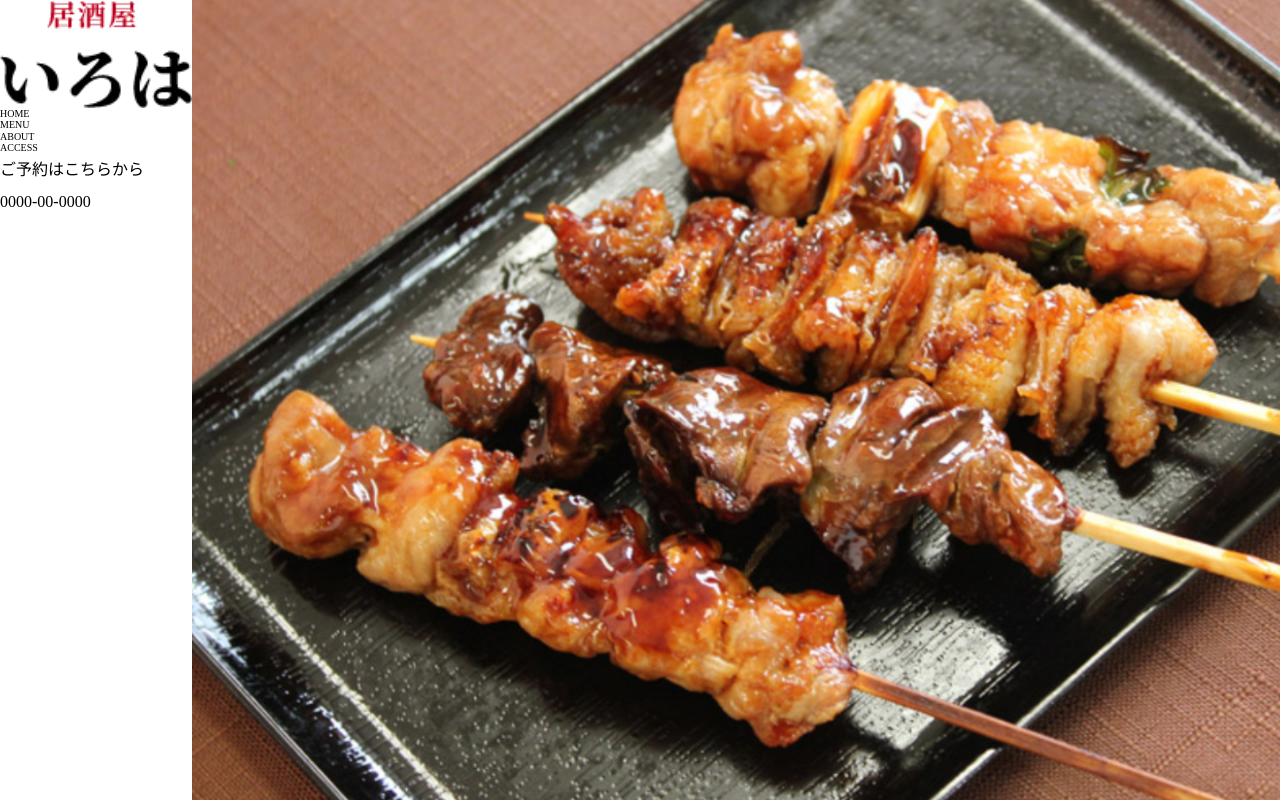
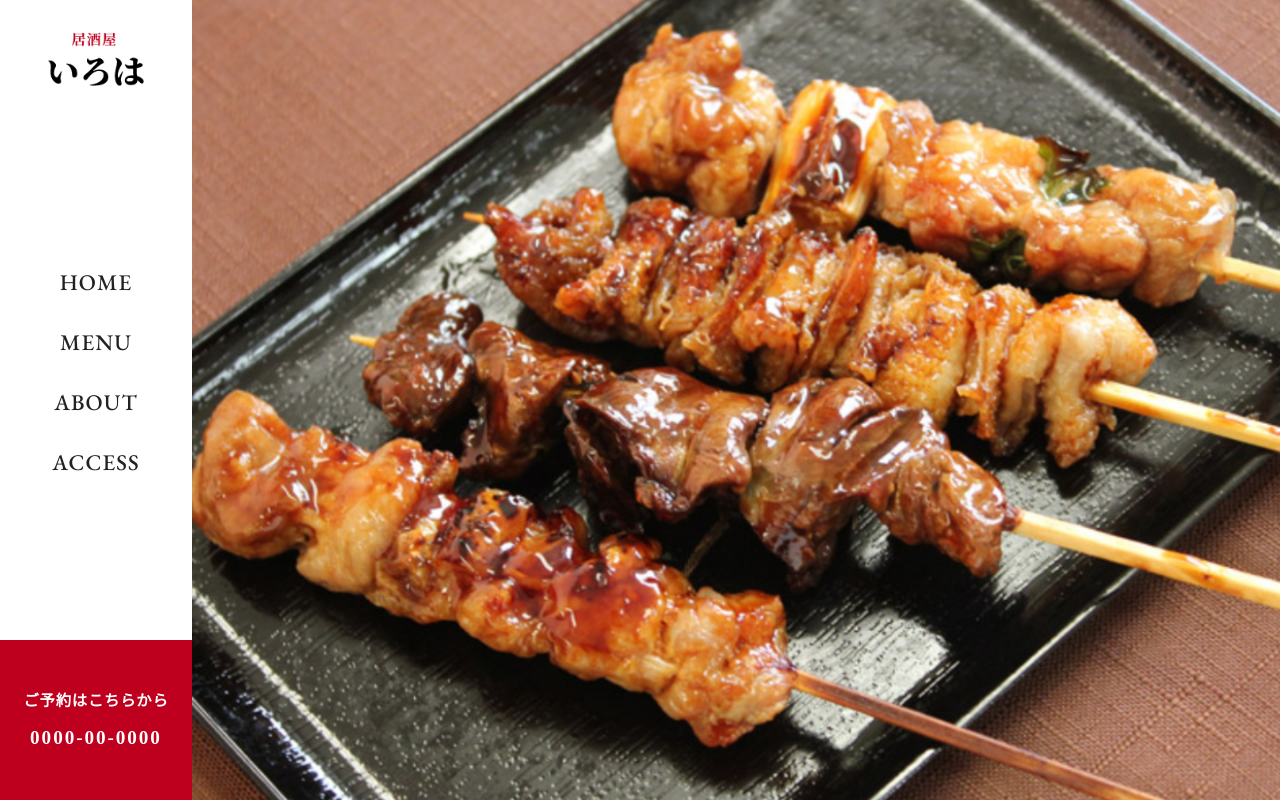
Before and after one commit to HatanoRyo-iro/homepage, a Django app: page / in a window 1280 px wide. Run offline with Django 4.2, Linux system fonts and the light colour scheme.

Commit message:
add Logo modifications and font size changes and adjustments

```diff
--- a/iroha/static/iroha/css/reset.css
+++ b/iroha/static/iroha/css/reset.css
@@ -28,6 +28,7 @@ html {
           box-sizing: border-box;
   font-size: 62.5%;
   overflow-x: hidden;
+  color: #222222;
 }
 
 /* Sections */
--- a/iroha/static/iroha/css/sample.css
+++ b/iroha/static/iroha/css/sample.css
@@ -11,12 +11,82 @@
     height: 100vh;
     background-color: #fff;
 }
+.header-wrap {
+    position: relative;
+    width: 100%;
+    height: 100%;
+}
+.logo {
+    width: 7.5vw;
+    margin: 0 auto;
+    padding-top: 4vh;
+}
+.nav {
+    position:absolute;
+    top: 50%;
+    width: 100%;
+    transform: translateY(-60%);
+}
+.nav ul {
+    text-align: center;
+}
+.nav ul li {
+    margin: 3.3vh 0;
+    font-size: 1.75vw;
+    font-family: 'EB Garamond', serif;
+    font-weight: 500;
+    letter-spacing: 0.05em;
+    line-height: 1.5;
+}
+.nav ul li a {
+    transition: 0.5s;
+}
+.nav ul li a:hover {
+    color: #be001e;
+}
+.reservation {
+    position: absolute;
+    display: block;
+    bottom: 0;
+    left: 0;
+    height: 20vh;
+    width: 100%;
+    background-color: #be001e;
+    color: #fff;
+    font-family: 'Noto Serif; JP', serif;
+    text-align: center;
+}
+.reservatioin-reset {
+    position: relative;
+    width: 100%;
+    height: 100%;
+}
+.reservation-text-wrap {
+    position: absolute;
+    top: 50%;
+    left: 50%;
+    transform: translate(-50%, -50%);
+}
+.reservation-text {
+    white-space: nowrap;
+    font-size: 1.2vw;
+    font-weight: 700;
+    letter-spacing: 0.05em;
+    line-height: 1;
+}
+.reservation-tel {
+    white-space: nowrap;
+    font-size: 1.5vw;
+    font-weight: 700;
+    letter-spacing: 0.1em;
+    line-height: 1;
+    margin-top: 2.5vh;
+}
 .main {
     display: block;
     width: 85vw;
     margin-left: auto;
     margin-right: 0;
-    background-color: #000000;
 }
 .top {
     width: 100%;
@@ -26,6 +96,7 @@
     background-image: url("../images/kv.png");
     background-repeat: no-repeat;
     background-size: cover;
+    background-position: center center;
     width: 100%;
     height: 100%;
 }
--- a/iroha/templates/iroha/index.html
+++ b/iroha/templates/iroha/index.html
@@ -10,28 +10,31 @@
     <title>居酒屋いろは</title>
     <link rel="preconnect" href="https://fonts.googleapis.com">
     <link rel="preconnect" href="https://fonts.gstatic.com" crossorigin>
-    <link href="https://fonts.googleapis.com/css2?family=EB+Garamond:wght@600&family=Noto+Serif+JP:wght@700&display=swap" rel="stylesheet">
-</head>
+    <link href="https://fonts.googleapis.com/css2?family=EB+Garamond:wght@400;500;600&family=Noto+Serif+JP:wght@700&display=swap" rel="stylesheet">
 <body>
 
 
     <div class="wrap">
         <header class="header">
-            <div class="header_wrap">
+            <div class="header-wrap">
                 <h1 class="logo">
                     <a href="{% url 'index' %}"><img src="{% static '/iroha/images/logo.png' %}" alt="居酒屋いろは"></a>
                 </h1>
                 <nav class="nav">
                     <ul>
-                        <li><a href="{% url 'index' %}">HOME</a></li>
-                        <li><a href="{% url 'menu' %}">MENU</a></li>
-                        <li><a href="{% url 'about' %}">ABOUT</a></li>
-                        <li><a href="{% url 'access' %}">ACCESS</a></li>
+                        <li class="home"><a href="{% url 'index' %}">HOME</a></li>
+                        <li class="menu"><a href="{% url 'menu' %}">MENU</a></li>
+                        <li class="about"><a href="{% url 'about' %}">ABOUT</a></li>
+                        <li class="access"><a href="{% url 'access' %}">ACCESS</a></li>
                     </ul>
                 </nav>
-                <a href="">
-                    <p>ご予約はこちらから</p>
-                    <p>0000-00-0000</p>
+                <a class="reservation" href="tel">
+                    <div class="reservation-reset">
+                        <div class="reservation-text-wrap">
+                            <p class="reservation-text">ご予約はこちらから</p>
+                            <p class="reservation-tel">0000-00-0000</p>
+                        </div>
+                    </div>
                 </a>
             </div>
         </header>
```
